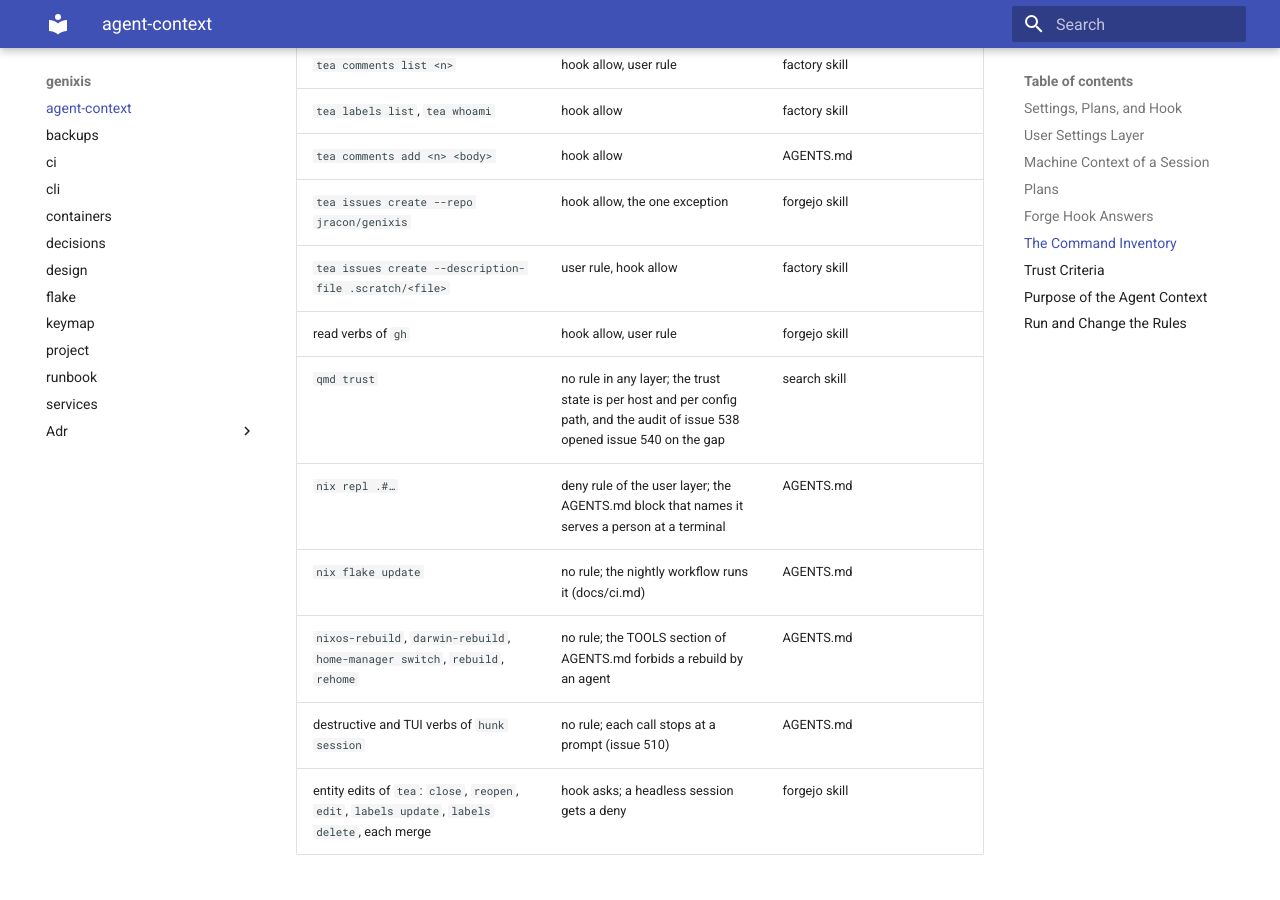
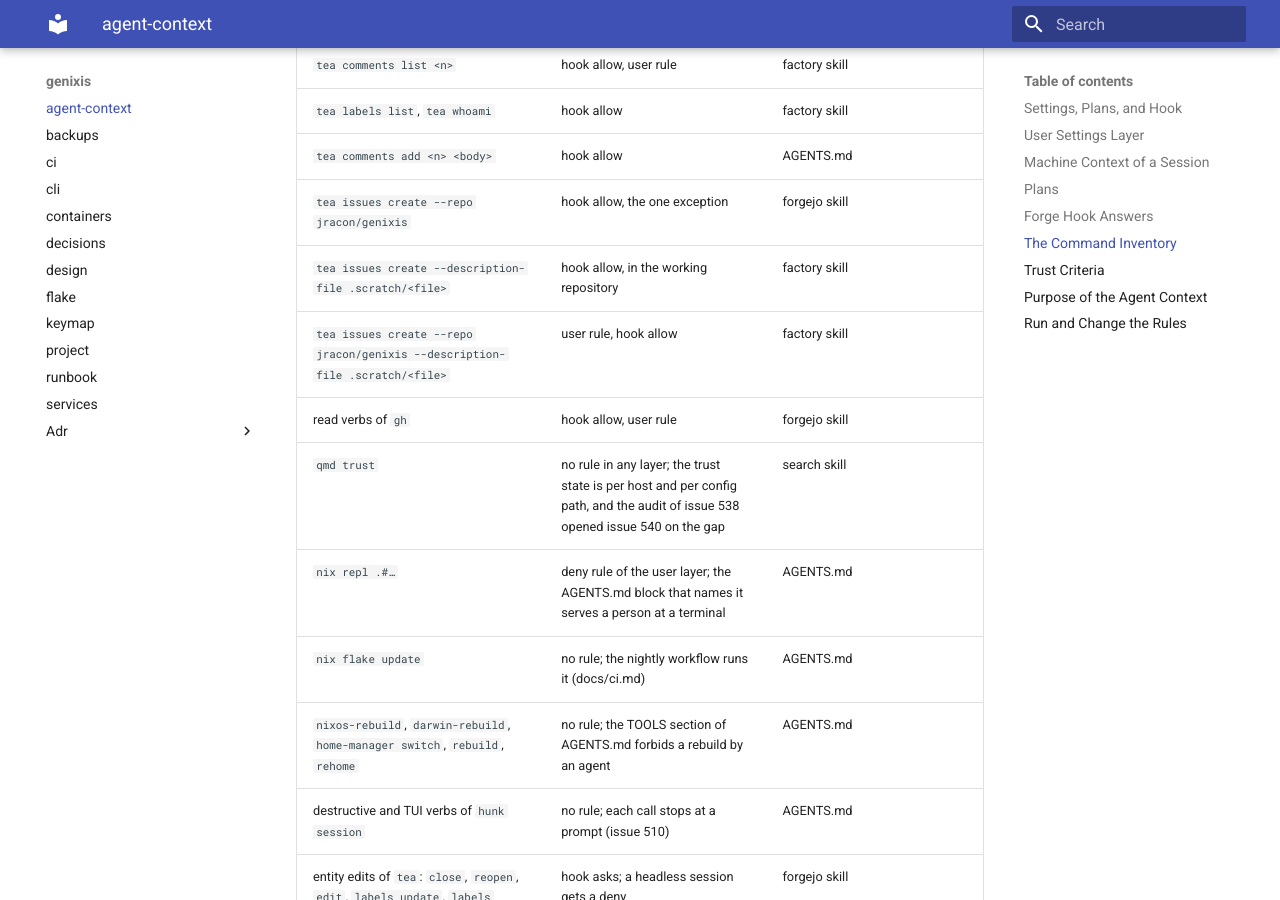
Before and after one commit to Jracon/genixis, an MkDocs documentation site: the page built from docs/agent-context.md, in a window 1280 px wide and 900 px high, scrolled down 6446 px. Built offline with MkDocs 1.6.1 and Material for MkDocs 9.7.7, drawn with Linux system fonts in a browser that asks for light colours.

Commit message:
docs(agent-context): fix the layer mapping of tea issues create
The review of pull request 541 found that the inventory row for
tea issues create with a description file under .scratch/ named the
user rule among its allowing layers, but the only user-layer rule for
that verb, in modules/programs/cli/claude.nix, requires the
--repo jracon/genixis prefix and does not match the plain form. In the
working repository the plain form runs under the hook allow alone.

Split the row so each form names the layers that allow it exactly: the
plain form maps to the hook allow in the working repository, and the
--repo form with a description file maps to the user rule beside the
hook allow, which allows the --repo form in every project. The bare
--repo row above stays as it is, because the user rule requires the
description-file tail.

Closes the acceptance criterion of issue 545: no row names a layer for
a form that the layer does not allow.

Co-Authored-By: Claude Code <noreply@anthropic.com>

```diff
--- a/docs/agent-context.md
+++ b/docs/agent-context.md
@@ -100,7 +100,8 @@ The table maps each command form that this repository names for agent work to th
 | `tea labels list`, `tea whoami` | hook allow | factory skill |
 | `tea comments add <n> <body>` | hook allow | AGENTS.md |
 | `tea issues create --repo jracon/genixis` | hook allow, the one exception | forgejo skill |
-| `tea issues create --description-file .scratch/<file>` | user rule, hook allow | factory skill |
+| `tea issues create --description-file .scratch/<file>` | hook allow, in the working repository | factory skill |
+| `tea issues create --repo jracon/genixis --description-file .scratch/<file>` | user rule, hook allow | factory skill |
 | read verbs of `gh` | hook allow, user rule | forgejo skill |
 | `qmd trust` | no rule in any layer; the trust state is per host and per config path, and the audit of issue 538 opened issue 540 on the gap | search skill |
 | `nix repl .#…` | deny rule of the user layer; the AGENTS.md block that names it serves a person at a terminal | AGENTS.md |
```
